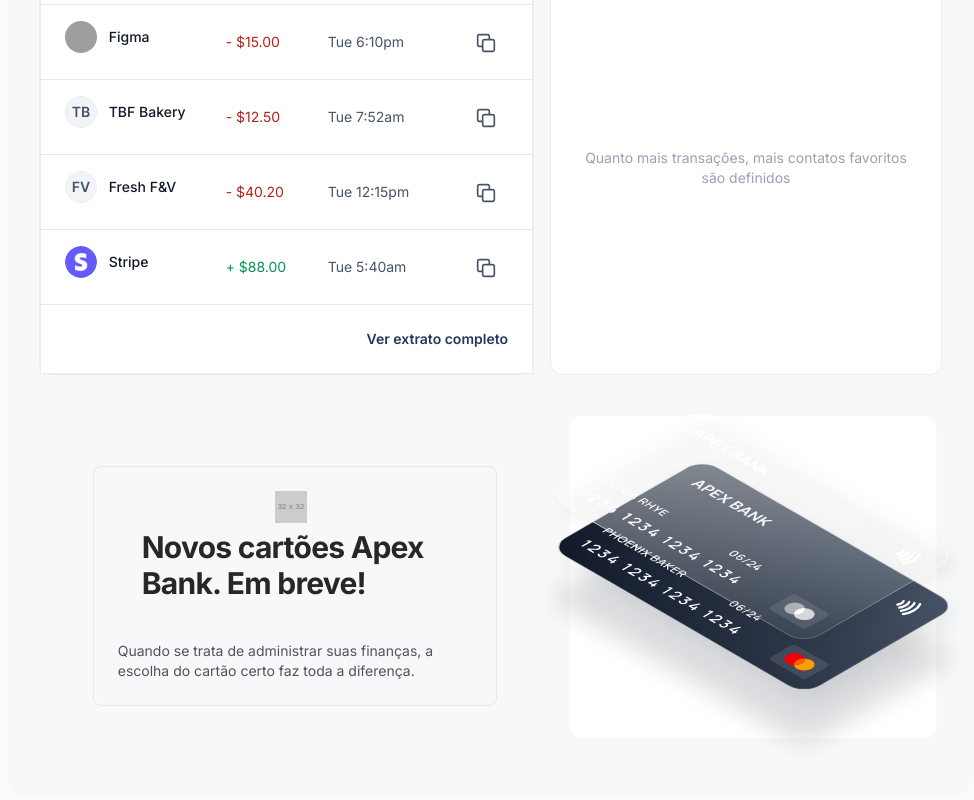
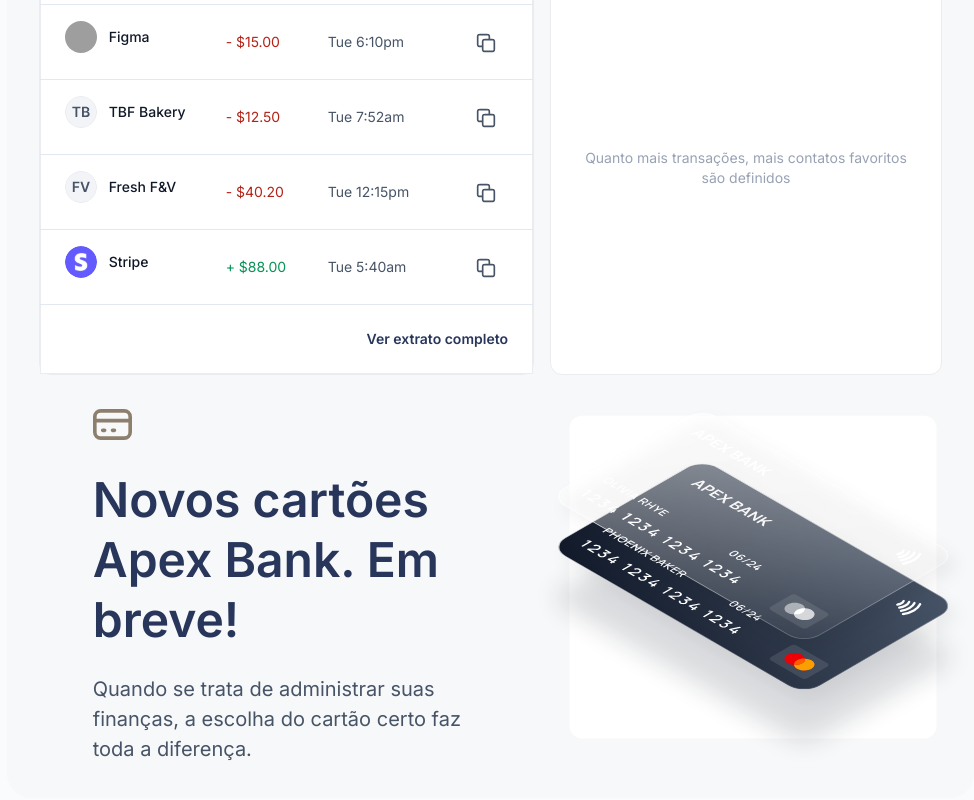
Before and after one commit to ShaYri12/ApexBank, a Next.js app: page / in a window 1280 px wide. Shown: the part 1726-2526 px from the top of the page, without its empty margins (306-1280 px from the left). Built offline with nearby package versions, Linux system fonts and the light colour scheme; grey boxes are pictures that could not be loaded.

Commit message:
2 section remaining

```diff
--- a/app/components/NewCardsAnnouncement.js
+++ b/app/components/NewCardsAnnouncement.js
@@ -3,21 +3,22 @@
 
 const NewCardsAnnouncement = () => {
   return (
-    <div className="flex flex-col md:flex-row items-center ps-[54px]">
-      <Card className="flex flex-col items-start md:w-1/2 bg-transparent shadow-none p-0">
-        <CardContent>
-          <CardHeader className="flex items-center mb-4">
+    <div className="flex flex-col md:flex-row items-center ps-[54px] justify-between">
+      <Card className="flex flex-col items-start md:w-1/2 bg-transparent border-none shadow-none p-0">
+        <CardContent className="p-0 flex flex-col gap-[24px]">
+          <CardHeader className="flex items-start p-0 gap-[24px]">
             <img
+              width={"39px"}
+              height={"30px"}
               aria-hidden="true"
               alt="card icon"
-              src="https://placehold.co/32x32"
-              className="mr-2"
+              src="/assets/card-icon.svg"
             />
-            <CardTitle className="text-2xl md:text-3xl font-bold text-zinc-800 dark:text-zinc-200">
+            <CardTitle className="text-[48px] text-[#28365C] font-[600] leading-[60px] tracking-[-2%]">
               Novos cartões Apex Bank. Em breve!
             </CardTitle>
           </CardHeader>
-          <CardDescription className="text-zinc-600 dark:text-zinc-400">
+          <CardDescription className="text-[20px] text-[#475467] font-[400] leading-[30px]">
             Quando se trata de administrar suas finanças, a escolha do cartão certo faz toda a diferença.
           </CardDescription>
         </CardContent>
```
